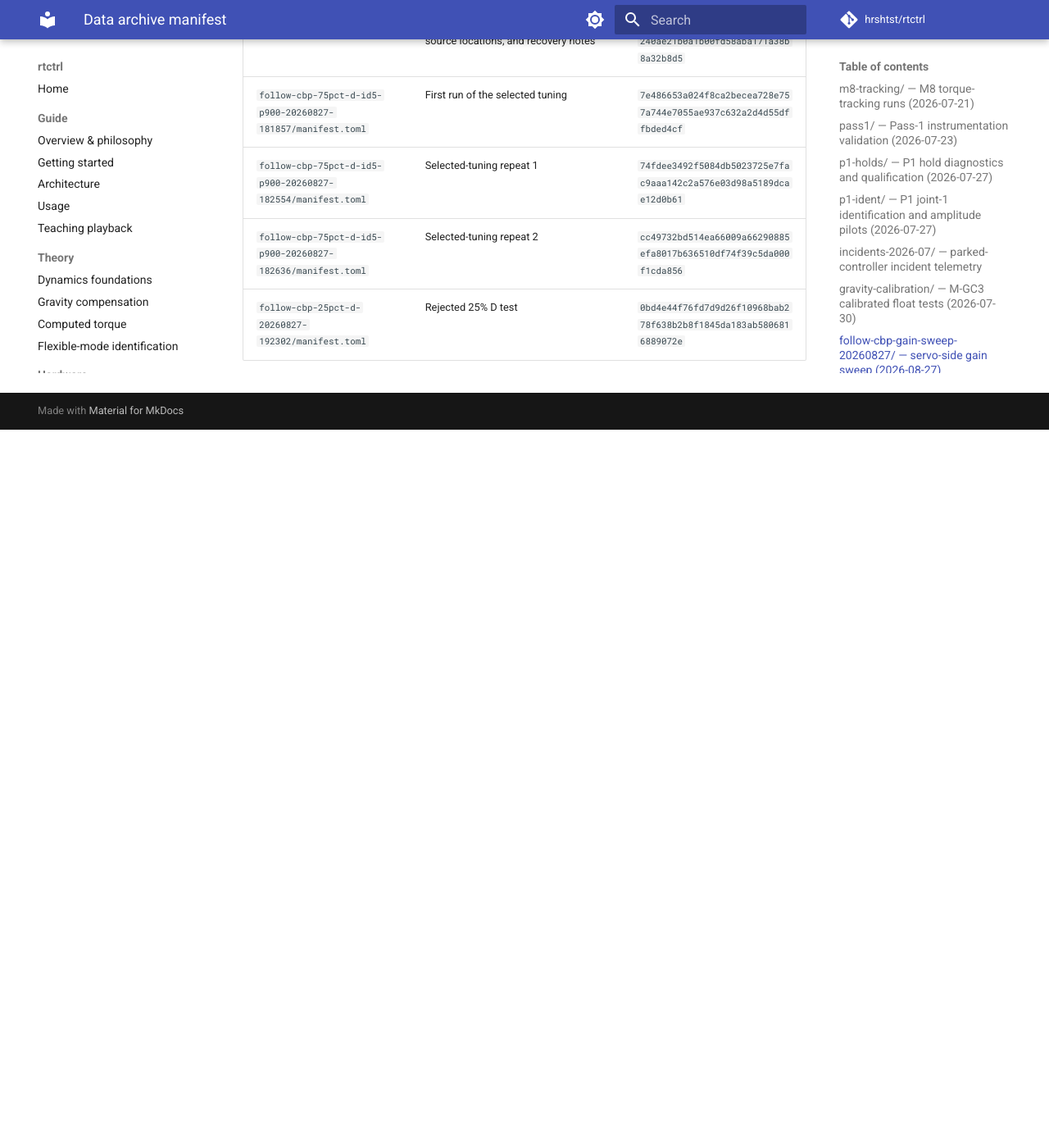
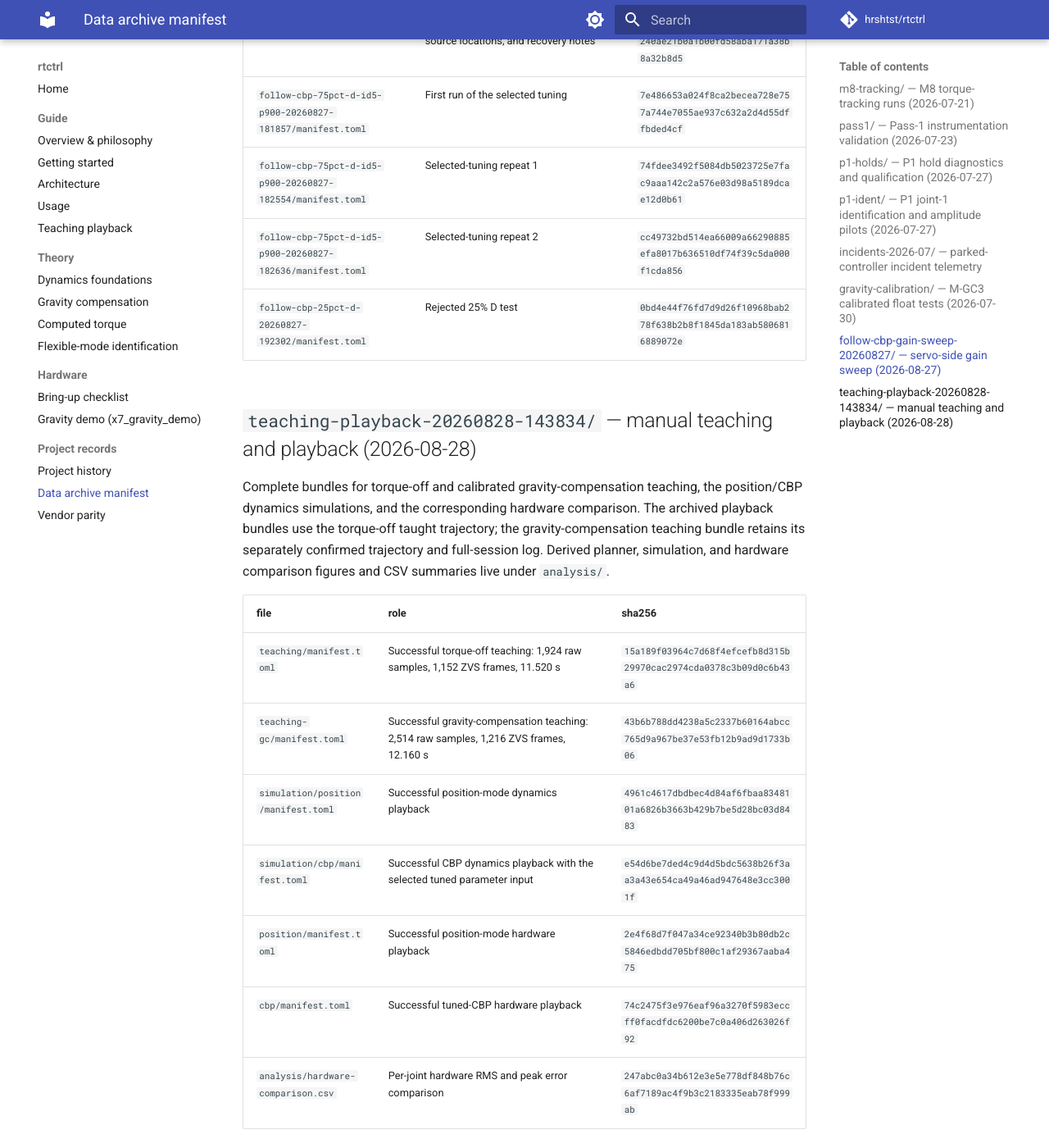
Before and after one commit to hrshtst/rtctrl, an MkDocs documentation site: the page built from docs/records/data-archive.md, in a window 1280 px wide and 1400 px high, scrolled down 6670 px. Shown: the whole window at 82% size. Built offline with MkDocs 1.6.1 and Material for MkDocs 9.7.7, drawn with Linux system fonts in a browser that asks for light colours; comment, search, counter and statistics services are not loaded; before the commit the page ends 7194 px from its top, so only the background shows below that.

Commit message:
docs: record teaching playback hardware validation

```diff
--- a/docs/guide/overview.md
+++ b/docs/guide/overview.md
@@ -71,7 +71,7 @@
 | Capability | Theory | Simulation | Hardware |
 |---|---|---|---|
 | Gravity compensation (`x7_float`) | [notes](../theory/gravity-compensation.md) | ✓ sim float | **✓ WORKS** — requires `config/crane_x7_vendor_scale.toml` (gate before bus contact) and a fresh `--log`; the failed subjective back-drive criterion was owner-waived ([history](../records/history.md#gate-outcomes-and-the-waived-back-drive-criterion)) |
-| Manual motion teaching (`x7_teach`) | passive acquisition or gravity compensation | ✓ wire-level emulator | **⚠ NOT YET ACCEPTED**: torque-off and gravity-compensated recording, raw logs, resampled ZVS output, and portable bundles are implemented; first physical-arm use remains a new bring-up step ([usage](usage.md#manual-motion-teaching)) |
+| Manual motion teaching (`x7_teach`) | passive acquisition or gravity compensation | ✓ wire-level emulator | **✓ WORKS**: torque-off and gravity-compensation teaching both completed on the physical arm 2026-08-28, followed by the simulation-first position/CBP playback workflow; each new taught path still requires inspection and simulation before hardware replay ([history](../records/history.md#manual-teaching-and-playback-validation-2026-08-28), [usage](usage.md#manual-motion-teaching)) |
 | Position-mode trajectory tracking (`x7_wave`, `x7_move_simple`, `x7_pose`) | — (servo-internal loops) | ✓ emulator | **✓ WORKS** — the M6 parity milestone and the supported route for large fast motions; bring-up moves report dropped writes, `x7_move_simple` verifies its return, and `x7_pose` requires measured convergence ([history](../records/history.md#position-mode-tracking-on-hardware)) |
 | Servo-side trajectory following (`x7_follow`, sim twin `x7_follow_sim`) | servo-internal loops | ✓ full phase simulation | **✓ WORKS** — operated on the physical arm 2026-08-27 in both modes (position-versus-current-based-position comparison, then the CBP gain sweep on the tabletop pick-approach reference); the selected provisional CBP tuning repeated three times at aggregate RMS ≈ 0.018 rad with no overruns, skipped cycles, or stale commands; those gains are experiment-specific, not a motor default ([history](../records/history.md#current-based-position-gain-decision-2026-08-27), [usage](usage.md#servo-side-trajectory-following)) |
 | Computed-torque tracking (`x7_track`, sim twin `x7_track_sim`) | [notes](../theory/computed-torque.md) | ✓ RMS 0.005 rad, 3.1× bare PD | **⚠ CAPPED & PARKED** — accepted at RMS ≈ 0.02 rad only within scale ≤ 0.6 (**cap FINAL**, [history](../records/history.md#hardware-campaign-and-the-final-06-scale-cap)); the app is parked behind an unimplemented settle-phase fix ([status](../hardware/bringup.md)) |
--- a/docs/records/data-archive.md
+++ b/docs/records/data-archive.md
@@ -118,3 +118,22 @@
 | `follow-cbp-75pct-d-id5-p900-20260827-182554/manifest.toml` | Selected-tuning repeat 1 | `74fdee3492f5084db5023725e7fac9aaa142c2a576e03d98a5189dcae12d0b61` |
 | `follow-cbp-75pct-d-id5-p900-20260827-182636/manifest.toml` | Selected-tuning repeat 2 | `cc49732bd514ea66009a66290885efa8017b636510df74f39c5da000f1cda856` |
 | `follow-cbp-25pct-d-20260827-192302/manifest.toml` | Rejected 25% D test | `0bd4e44f76fd7d9d26f10968bab278f638b2b8f1845da183ab5806816889072e` |
+
+## `teaching-playback-20260828-143834/` — manual teaching and playback (2026-08-28)
+
+Complete bundles for torque-off and calibrated gravity-compensation teaching,
+the position/CBP dynamics simulations, and the corresponding hardware
+comparison. The archived playback bundles use the torque-off taught trajectory;
+the gravity-compensation teaching bundle retains its separately confirmed
+trajectory and full-session log. Derived planner, simulation, and hardware
+comparison figures and CSV summaries live under `analysis/`.
+
+| file | role | sha256 |
+|---|---|---|
+| `teaching/manifest.toml` | Successful torque-off teaching: 1,924 raw samples, 1,152 ZVS frames, 11.520 s | `15a189f03964c7d68f4efcefb8d315b29970cac2974cda0378c3b09d0c6b43a6` |
+| `teaching-gc/manifest.toml` | Successful gravity-compensation teaching: 2,514 raw samples, 1,216 ZVS frames, 12.160 s | `43b6b788dd4238a5c2337b60164abcc765d9a967be37e53fb12b9ad9d1733b06` |
+| `simulation/position/manifest.toml` | Successful position-mode dynamics playback | `4961c4617dbdbec4d84af6fbaa8348101a6826b3663b429b7be5d28bc03d8483` |
+| `simulation/cbp/manifest.toml` | Successful CBP dynamics playback with the selected tuned parameter input | `e54d6be7ded4c9d4d5bdc5638b26f3aa3a43e654ca49a46ad947648e3cc3001f` |
+| `position/manifest.toml` | Successful position-mode hardware playback | `2e4f68d7f047a34ce92340b3b80db2c5846edbdd705bf800c1af29367aaba475` |
+| `cbp/manifest.toml` | Successful tuned-CBP hardware playback | `74c2475f3e976eaf96a3270f5983eccff0facdfdc6200be7c0a406d263026f92` |
+| `analysis/hardware-comparison.csv` | Per-joint hardware RMS and peak error comparison | `247abc0a34b612e3e5e778df848b76c6af7189ac4f9b3c2183335eab78f999ab` |
--- a/docs/records/history.md
+++ b/docs/records/history.md
@@ -184,6 +184,28 @@
 vibration worse, so that setting was rejected; D=0 was not attempted. The
 intermediate configurations and all raw evidence are indexed in
 [data-archive.md](data-archive.md#follow-cbp-gain-sweep-20260827-servo-side-gain-sweep-2026-08-27).
+
+### Manual teaching and playback validation (2026-08-28)
+
+The complete manual-teaching workflow ran on the physical arm in both
+`x7_teach` acquisition modes. The torque-off session recorded 1,924 raw
+samples and produced 1,152 uniform ZVS frames over 11.520 s. The calibrated
+gravity-compensation session recorded 2,514 full-session samples and produced
+1,216 frames over 12.160 s, including the separate support confirmation before
+torque-off. Both bundles report `status = "success"`.
+
+The campaign then exercised the taught-reference playback ladder: position
+and current-based-position dynamics simulations completed successfully before
+the two hardware runs. The archived hardware comparison used the torque-off
+taught trajectory and completed with worst tracking errors of 0.1061 rad in
+position mode and 0.1057 rad in the selected tuned CBP mode. Aggregate RMS
+error was 0.02715 rad for position and 0.02504 rad for CBP. The operator also
+confirmed the workflow with the gravity-compensation teaching path. These
+results establish the acquisition and playback procedure; they do not certify
+an arbitrary future taught trajectory.
+
+The complete bundles and comparison products are indexed in
+[data-archive.md](data-archive.md#teaching-playback-20260828-143834-manual-teaching-and-playback-2026-08-28).
 
 ## Computed torque
 
```
Also changed, not shown: docs/guide/teaching-playback.md (+7 -0 lines), docs/guide/usage.md (+6 -0 lines), docs/hardware/bringup.md (+7 -6 lines).
